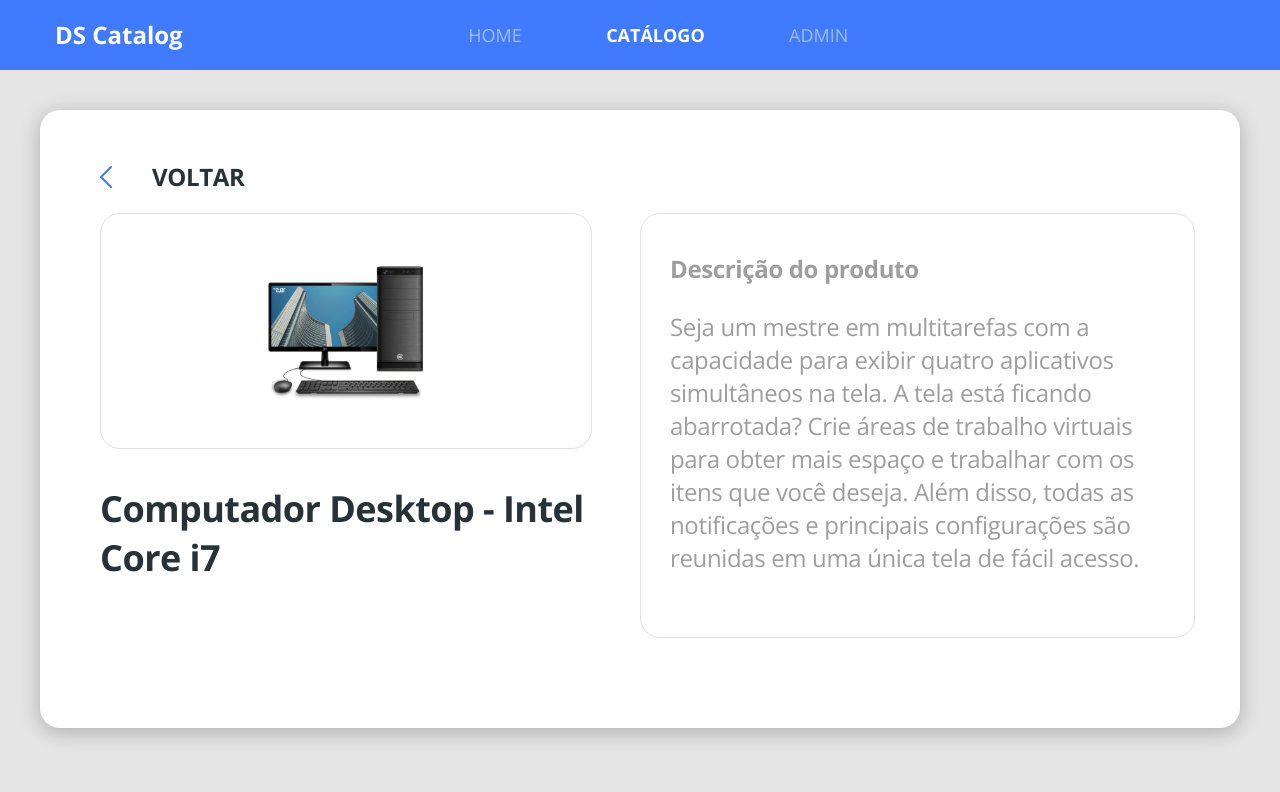
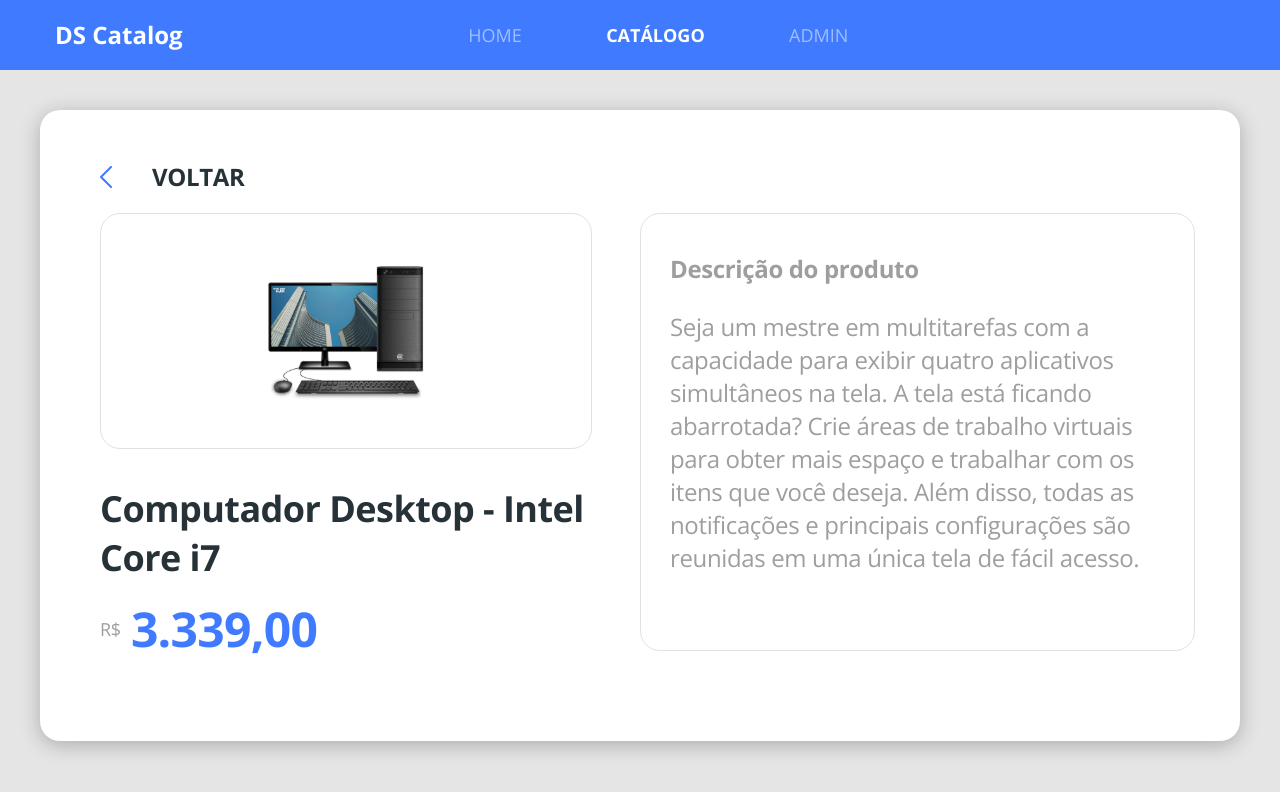
Before and after one commit to ulaecio/dscatalog-bootcamp, a React (Create React App) app in the folder front-web/: page /products/1 in a window 1280 px wide. Shown: the top 792 px of the page. Built offline with nearby package versions, Linux system fonts and the light colour scheme.

Commit message:
Finish ProductDetails

```diff
--- a/front-web/src/pages/Catalog/components/ProductCard/index.tsx
+++ b/front-web/src/pages/Catalog/components/ProductCard/index.tsx
@@ -1,5 +1,6 @@
 import React from 'react';
 import { ReactComponent as ProductImage} from '../../../../core/assets/images/product.svg';
+import ProductPrice from '../ProductPrice';
 import './styles.scss';
 
 const ProductCard = () => (
@@ -9,10 +10,7 @@
             <h6 className="product-name">
                 Computador Desktop - Intel Core i7
             </h6>
-            <div className="product-price-container">
-                <span className="product-currancy">R$</span>
-                <h3 className="product-price">2.779,00</h3>
-            </div>
+            <ProductPrice price="2.779,00"/>
         </div>
     </div>
 );
--- a/front-web/src/pages/Catalog/components/ProductCard/styles.scss
+++ b/front-web/src/pages/Catalog/components/ProductCard/styles.scss
@@ -14,27 +14,5 @@
     font-size: 18px;
     line-height: 25px;
     letter-spacing: -0.015em;
+    color: #263238;
 }
-
-.product-price-container {
-    margin-top: 25px;
-    display: flex;
-
-}
-
-.product-currancy {
-    font-size: 18px;
-    line-height: 44px;
-    letter-spacing: -0.015em;
-    color: #9E9E9E;
-
-}
-
-.product-price {
-    font-size: 32px;
-    line-height: 44px;
-    letter-spacing: -0.015em;
-    color: #407BFF;
-    margin-left: 10px;
-
-}
--- a/front-web/src/pages/Catalog/components/ProductDetails/index.tsx
+++ b/front-web/src/pages/Catalog/components/ProductDetails/index.tsx
@@ -2,6 +2,7 @@
 import { Link, useParams } from 'react-router-dom';
 import { ReactComponent as ArrowIcon} from '../../../../core/assets/images/arrow.svg';
 import { ReactComponent as ProductImage} from '../../../../core/assets/images/product.svg';
+import ProductPrice from '../ProductPrice';
 import './styles.scss';
 
 type ParamsType = {
@@ -27,6 +28,7 @@
                          <h1 className="product-details-name">
                              Computador Desktop - Intel Core i7
                          </h1>
+                         <ProductPrice price="3.339,00" />
                      </div>
                      <div className="col-6 product-details-card">
                          <h1 className="product-description-title">
--- a/front-web/src/pages/Catalog/components/ProductDetails/styles.scss
+++ b/front-web/src/pages/Catalog/components/ProductDetails/styles.scss
@@ -54,3 +54,7 @@
     margin-top: 35px;
 
 }
+
+.product-details .product-price {
+    font-size: 48px;
+}
--- /dev/null
+++ b/front-web/src/pages/Catalog/components/ProductPrice/index.tsx
@@ -0,0 +1,18 @@
+import { type } from "os";
+import React from "react";
+import "./styles.scss";
+
+type Props = {
+    price: string;
+}
+
+const ProductPrice = ( { price }: Props) => (
+  <div className="product-price-container">
+    <span className="product-currancy">R$</span>
+    <h3 className="product-price">
+        { price }
+    </h3>
+  </div>
+);
+
+export default ProductPrice;
--- /dev/null
+++ b/front-web/src/pages/Catalog/components/ProductPrice/styles.scss
@@ -0,0 +1,24 @@
+.product-price-container {
+    margin-top: 25px;
+    display: flex;
+
+}
+
+.product-currancy {
+    font-size: 18px;
+    line-height: 44px;
+    letter-spacing: -0.015em;
+    color: #9E9E9E;
+
+}
+
+
+
+.product-price {
+    font-size: 32px;
+    line-height: 44px;
+    letter-spacing: -0.015em;
+    color: #407BFF;
+    margin-left: 10px;
+
+}
```
